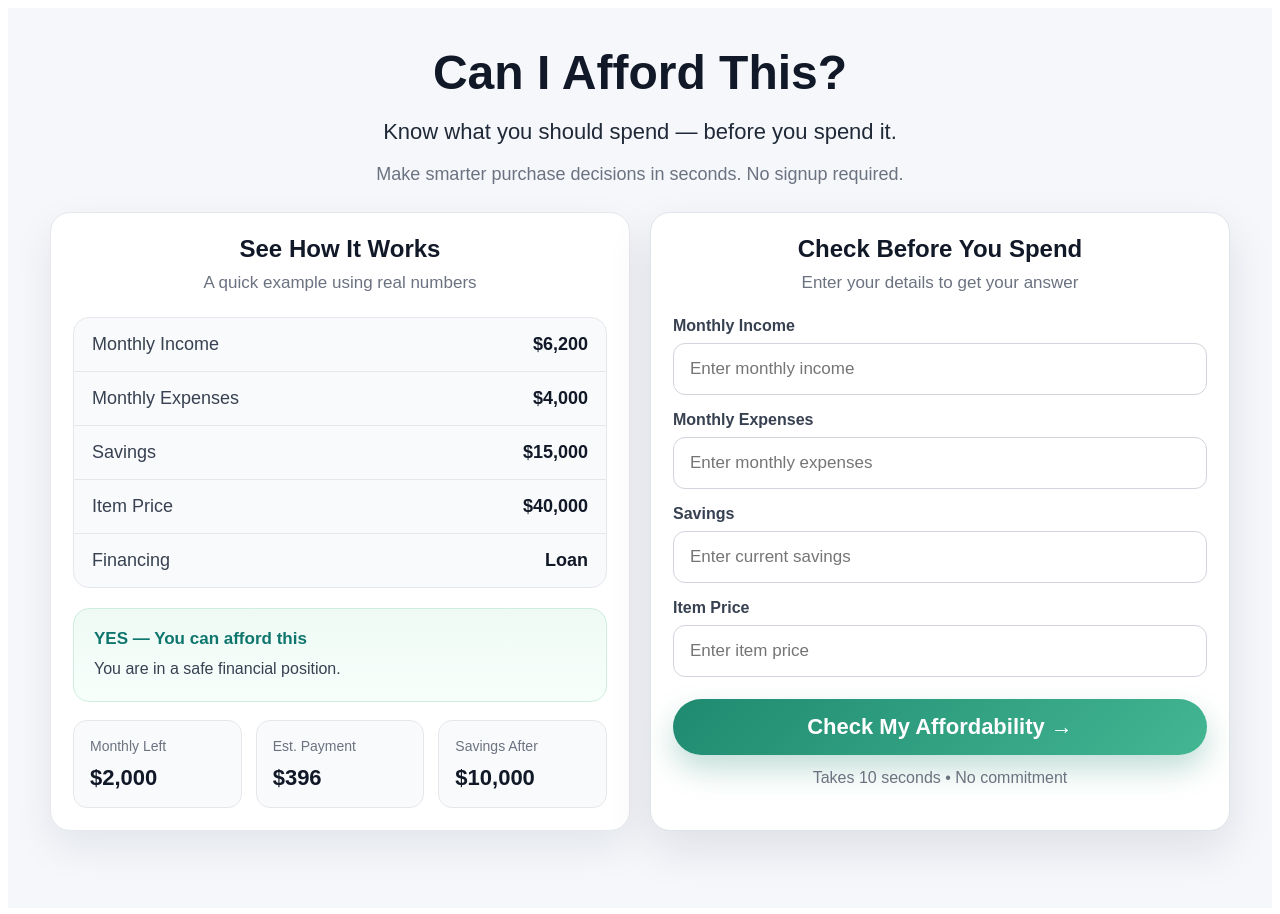
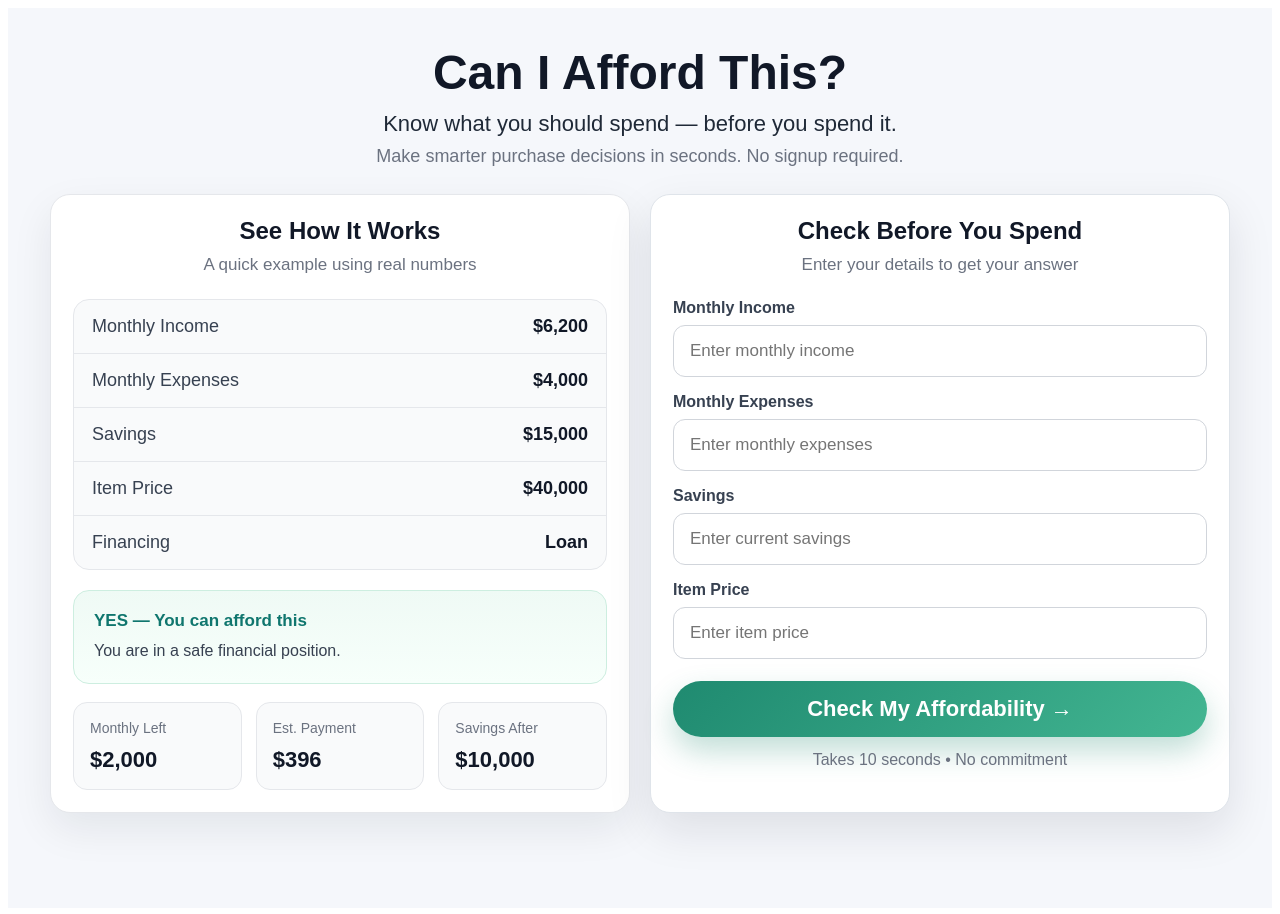
Before and after one commit to techtalk1282/can-i-afford-this, a Next.js app: page / in a window 1280 px wide. Built offline with nearby package versions, Linux system fonts and the light colour scheme.

Commit message:
fix: tighten hero subtitle spacing without affecting other text components

```diff
--- a/app/page.js
+++ b/app/page.js
@@ -148,7 +148,8 @@ export default function Home() {
 
           <p
             style={{
-              margin: "20px 0 0 0",
+             margin: "12px 0 0 0",
+             lineHeight: 1.25,
               fontSize: 22,
               lineHeight: 1.3,
               color: "#1f2937",
@@ -160,7 +161,8 @@ export default function Home() {
 
           <p
             style={{
-              margin: "14px 0 0 0",
+              margin: "4px 0 0 0",
+lineHeight: 1.25,
               fontSize: 18,
               lineHeight: 1.5,
               color: "#6b7280",
```
